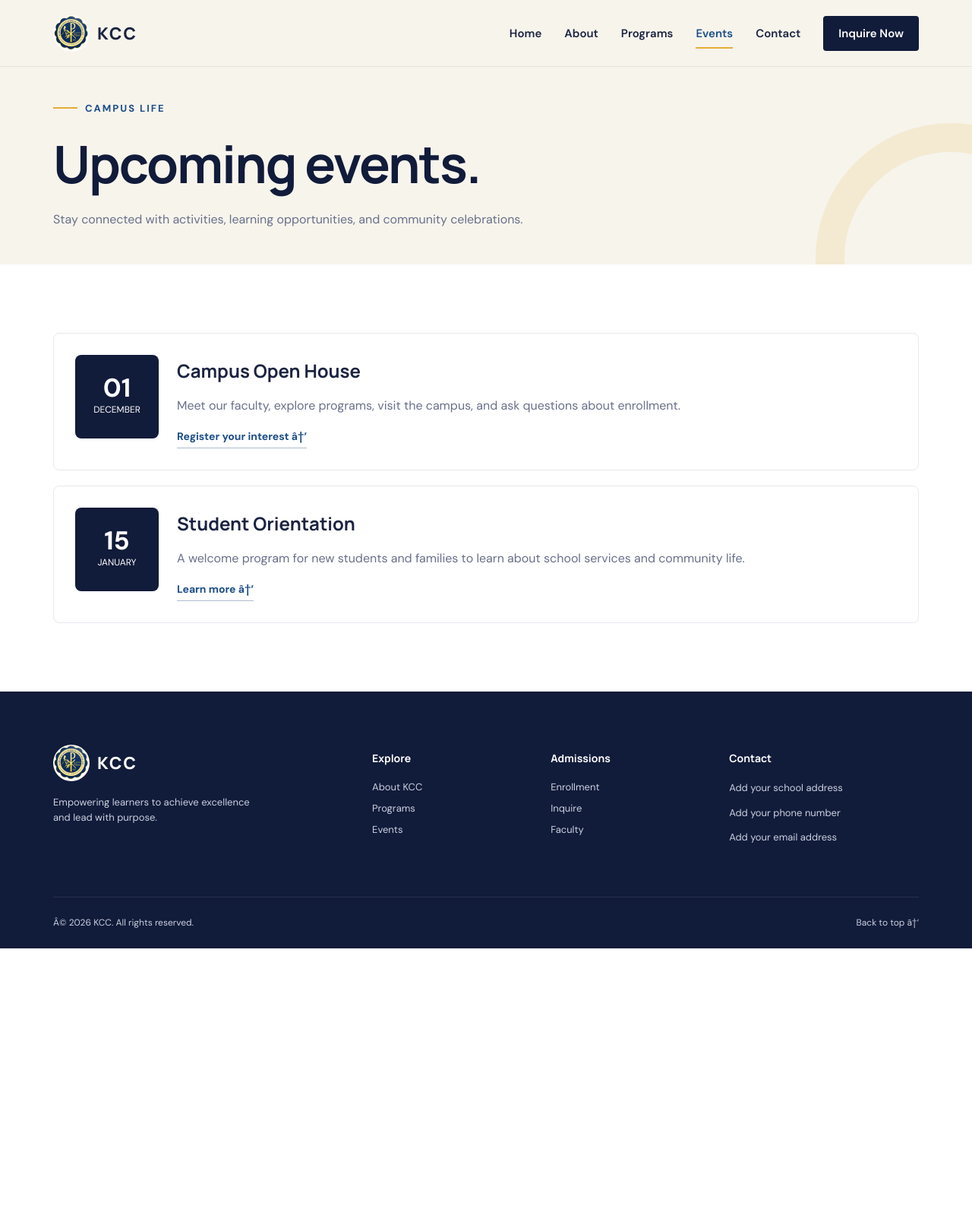
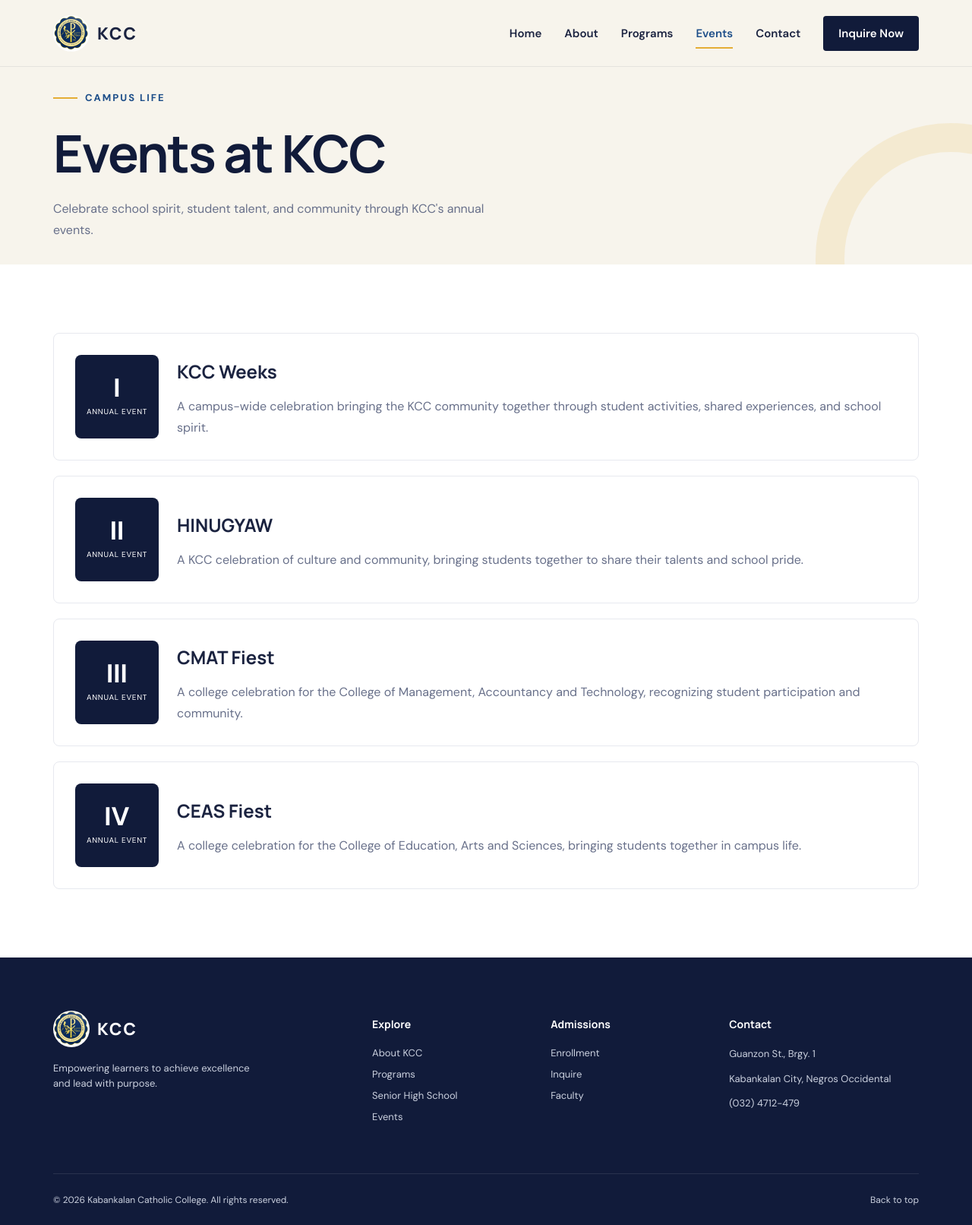
Before and after one commit to delacruz091905-ai/DELACRUZ-project-2, a plain HTML site: page events.html in a window 1280 px wide. Shown: the whole page at 76% size. Before the commit the page ends 1248 px from the top, so only its background shows below. Drawn offline with Linux system fonts and the light colour scheme.

Commit message:
adding events

```diff
--- a/assets/css/styles.css
+++ b/assets/css/styles.css
@@ -67,6 +67,7 @@
 .event-card{display:grid;grid-template-columns:110px 1fr;gap:24px;padding:28px;border:1px solid var(--line);border-radius:8px;background:var(--white)}
 .event-date{display:grid;place-items:center;width:110px;height:110px;border-radius:8px;background:var(--navy);color:var(--white);text-align:center}.event-date strong{display:block;font-size:34px;line-height:.9}.event-date span{font-size:12px;text-transform:uppercase}
 .event-card h2{margin:4px 0 10px;font-family:"Manrope",sans-serif}.event-card p{color:var(--muted);line-height:1.7}
+.events-list{display:grid;gap:20px}.event-date span{display:block;margin-top:8px;font-size:10px;letter-spacing:.7px}.event-card{align-items:center}.event-card p{margin-bottom:0}
 .course-detail{display:grid;grid-template-columns:1.5fr 1fr;gap:50px}.course-detail h2{font-family:"Manrope",sans-serif;font-size:42px;color:var(--navy)}
 .course-detail p,.course-info p{color:var(--muted);line-height:1.8}.course-info{padding:30px;border-radius:8px;background:#f5f7fa}
 .faculty-grid{display:grid;grid-template-columns:repeat(3,1fr);gap:22px}.faculty-card{text-align:center;padding:30px;border:1px solid var(--line);border-radius:8px;background:var(--white)}
--- a/events.html
+++ b/events.html
@@ -1,4 +1,99 @@
-<!doctype html><html lang="en"><head><meta charset="UTF-8"><meta name="viewport" content="width=device-width,initial-scale=1"><title>Events | KCC</title><link rel="preconnect" href="https://fonts.googleapis.com"><link rel="preconnect" href="https://fonts.gstatic.com" crossorigin><link href="https://fonts.googleapis.com/css2?family=DM+Sans:wght@400;500;600;700&family=Manrope:wght@600;700;800&display=swap" rel="stylesheet"><link rel="stylesheet" href="assets/css/styles.css"></head><body>
-<header class="site-header" id="top"><div class="container nav-wrap"><a class="brand" href="index.html"><img class="brand-logo" src="assets/images/kcc-logo.png" alt=""><span class="brand-name">KCC</span></a><button class="nav-toggle" type="button" aria-label="Open navigation" aria-expanded="false"><span></span><span></span><span></span></button><nav class="main-nav"><a href="index.html">Home</a><a href="about.html">About</a><a href="courses.html">Programs</a><a class="active" href="events.html">Events</a><a href="contact.html">Contact</a><a class="nav-cta" href="contact.html">Inquire Now</a></nav></div></header>
-<main><div class="subpage-header"><section class="subpage-hero"><div class="container"><div class="eyebrow"><span></span>Campus Life</div><h1>Upcoming events.</h1><p>Stay connected with activities, learning opportunities, and community celebrations.</p></div></section></div><section class="page-section"><div class="container" style="display:grid;gap:20px"><article class="event-card"><div class="event-date"><div><strong>01</strong><span>December</span></div></div><div><h2>Campus Open House</h2><p>Meet our faculty, explore programs, visit the campus, and ask questions about enrollment.</p><a class="text-link" href="contact.html">Register your interest â†’</a></div></article><article class="event-card"><div class="event-date"><div><strong>15</strong><span>January</span></div></div><div><h2>Student Orientation</h2><p>A welcome program for new students and families to learn about school services and community life.</p><a class="text-link" href="contact.html">Learn more â†’</a></div></article></div></section></main>
-<footer class="site-footer"><div class="container footer-grid"><div class="footer-brand"><a class="brand brand-footer" href="index.html"><img class="brand-logo" src="assets/images/kcc-logo.png" alt=""><span class="brand-name">KCC</span></a><p>Empowering learners to achieve excellence and lead with purpose.</p></div><div><h3>Explore</h3><a href="about.html">About KCC</a><a href="courses.html">Programs</a><a href="events.html">Events</a></div><div><h3>Admissions</h3><a href="pricing.html">Enrollment</a><a href="contact.html">Inquire</a><a href="trainers.html">Faculty</a></div><div><h3>Contact</h3><p>Add your school address</p><p>Add your phone number</p><p>Add your email address</p></div></div><div class="container footer-bottom"><p>Â© <span id="year"></span> KCC. All rights reserved.</p><a href="#top">Back to top â†‘</a></div></footer><script src="assets/js/main.js"></script></body></html>
+<!doctype html>
+<html lang="en">
+<head>
+  <meta charset="UTF-8">
+  <meta name="viewport" content="width=device-width, initial-scale=1.0">
+  <meta name="description" content="Discover campus events and celebrations at Kabankalan Catholic College.">
+  <title>Events | Kabankalan Catholic College</title>
+  <link rel="preconnect" href="https://fonts.googleapis.com">
+  <link rel="preconnect" href="https://fonts.gstatic.com" crossorigin>
+  <link href="https://fonts.googleapis.com/css2?family=DM+Sans:wght@400;500;600;700&family=Manrope:wght@600;700;800&display=swap" rel="stylesheet">
+  <link rel="stylesheet" href="assets/css/styles.css">
+</head>
+<body>
+  <header class="site-header" id="top">
+    <div class="container nav-wrap">
+      <a class="brand" href="index.html">
+        <img class="brand-logo" src="assets/images/kcc-logo.png" alt="">
+        <span class="brand-name">KCC</span>
+      </a>
+      <button class="nav-toggle" type="button" aria-label="Open navigation" aria-expanded="false">
+        <span></span><span></span><span></span>
+      </button>
+      <nav class="main-nav" aria-label="Main navigation">
+        <a href="index.html">Home</a>
+        <a href="about.html">About</a>
+        <a href="courses.html">Programs</a>
+        <a class="active" href="events.html">Events</a>
+        <a href="contact.html">Contact</a>
+        <a class="nav-cta" href="contact.html">Inquire Now</a>
+      </nav>
+    </div>
+  </header>
+
+  <main>
+    <div class="subpage-header">
+      <section class="subpage-hero">
+        <div class="container">
+          <div class="eyebrow"><span></span> Campus Life</div>
+          <h1>Events at KCC</h1>
+          <p>Celebrate school spirit, student talent, and community through KCC's annual events.</p>
+        </div>
+      </section>
+    </div>
+
+    <section class="page-section">
+      <div class="container events-list">
+        <article class="event-card">
+          <div class="event-date"><div><strong>I</strong><span>Annual Event</span></div></div>
+          <div>
+            <h2>KCC Weeks</h2>
+            <p>A campus-wide celebration bringing the KCC community together through student activities, shared experiences, and school spirit.</p>
+          </div>
+        </article>
+        <article class="event-card">
+          <div class="event-date"><div><strong>II</strong><span>Annual Event</span></div></div>
+          <div>
+            <h2>HINUGYAW</h2>
+            <p>A KCC celebration of culture and community, bringing students together to share their talents and school pride.</p>
+          </div>
+        </article>
+        <article class="event-card">
+          <div class="event-date"><div><strong>III</strong><span>Annual Event</span></div></div>
+          <div>
+            <h2>CMAT Fiest</h2>
+            <p>A college celebration for the College of Management, Accountancy and Technology, recognizing student participation and community.</p>
+          </div>
+        </article>
+        <article class="event-card">
+          <div class="event-date"><div><strong>IV</strong><span>Annual Event</span></div></div>
+          <div>
+            <h2>CEAS Fiest</h2>
+            <p>A college celebration for the College of Education, Arts and Sciences, bringing students together in campus life.</p>
+          </div>
+        </article>
+      </div>
+    </section>
+  </main>
+
+  <footer class="site-footer">
+    <div class="container footer-grid">
+      <div class="footer-brand">
+        <a class="brand brand-footer" href="index.html">
+          <img class="brand-logo" src="assets/images/kcc-logo.png" alt="">
+          <span class="brand-name">KCC</span>
+        </a>
+        <p>Empowering learners to achieve excellence and lead with purpose.</p>
+      </div>
+      <div><h3>Explore</h3><a href="about.html">About KCC</a><a href="courses.html">Programs</a><a href="senior-high.html">Senior High School</a><a href="events.html">Events</a></div>
+      <div><h3>Admissions</h3><a href="pricing.html">Enrollment</a><a href="contact.html">Inquire</a><a href="trainers.html">Faculty</a></div>
+      <div><h3>Contact</h3><p>Guanzon St., Brgy. 1</p><p>Kabankalan City, Negros Occidental</p><p><a href="tel:+63324712479">(032) 4712-479</a></p></div>
+    </div>
+    <div class="container footer-bottom">
+      <p>© <span id="year"></span> Kabankalan Catholic College. All rights reserved.</p>
+      <a href="#top">Back to top</a>
+    </div>
+  </footer>
+  <script src="assets/js/main.js"></script>
+</body>
+</html>
```
